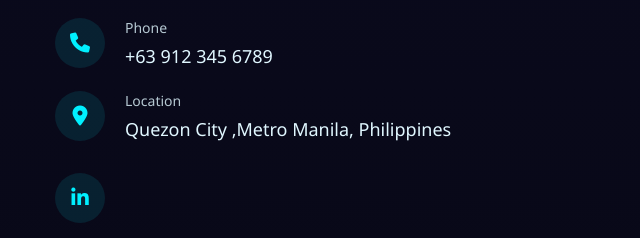
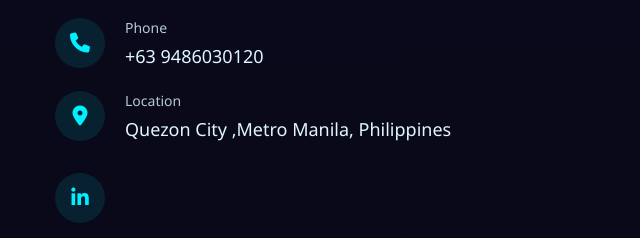
Before and after one commit to HanJae04/portfolio, a plain HTML site: page index.html in a window 1280 px wide. Shown: the part 7309-7547 px from the top of the page, 610-1250 px from the left. Drawn offline with Linux system fonts and the light colour scheme.

Commit message:
Add files via upload

```diff
--- a/index.html
+++ b/index.html
@@ -385,7 +385,7 @@
                     </div>
                     <div class="contact-text">
                         <p class="contact-label">Phone</p>
-                        <p class="contact-value">+63 912 345 6789</p>
+                        <p class="contact-value">+63 9486030120</p>
                     </div>
                 </div>
                 <div class="contact-item">
```
